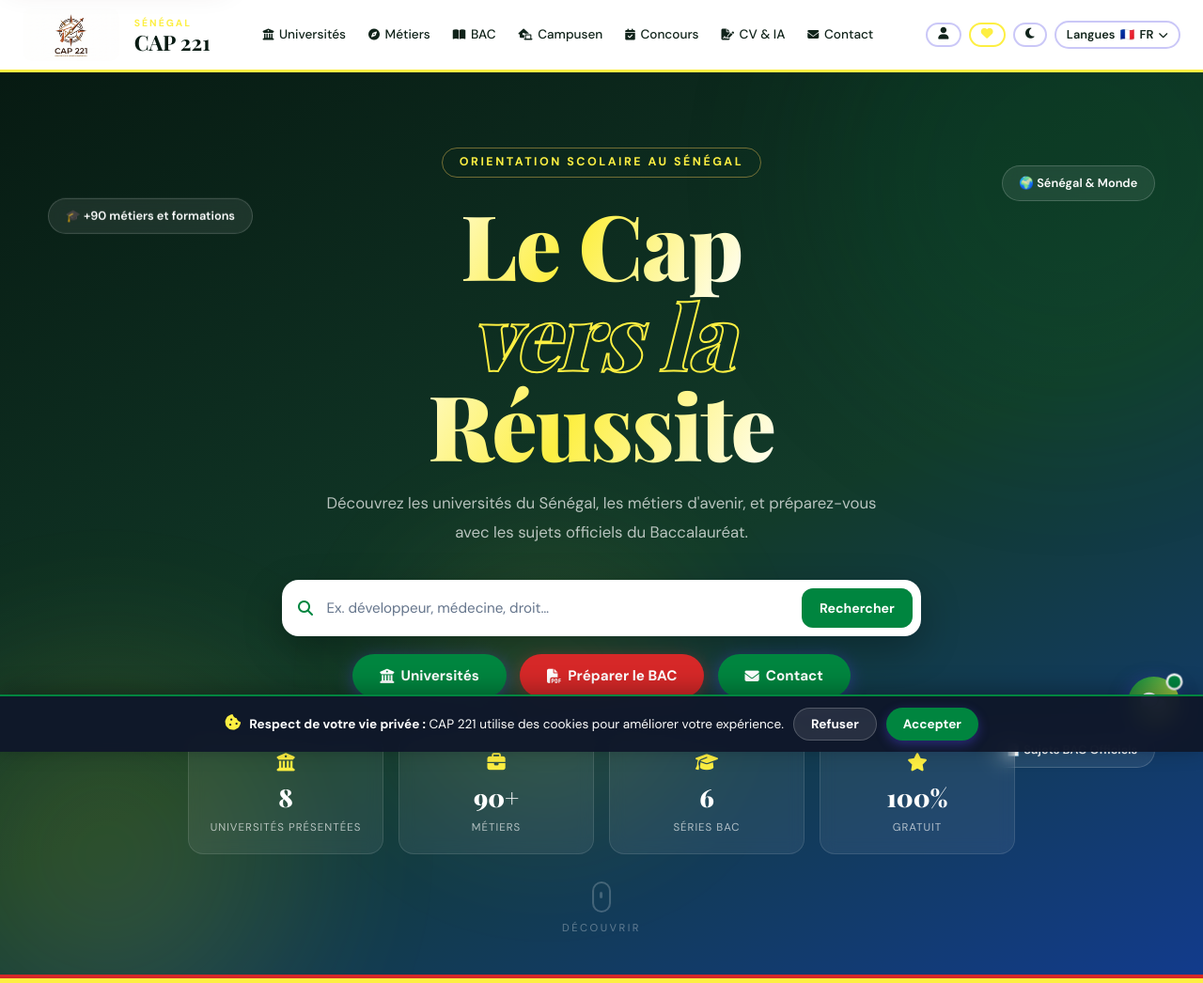
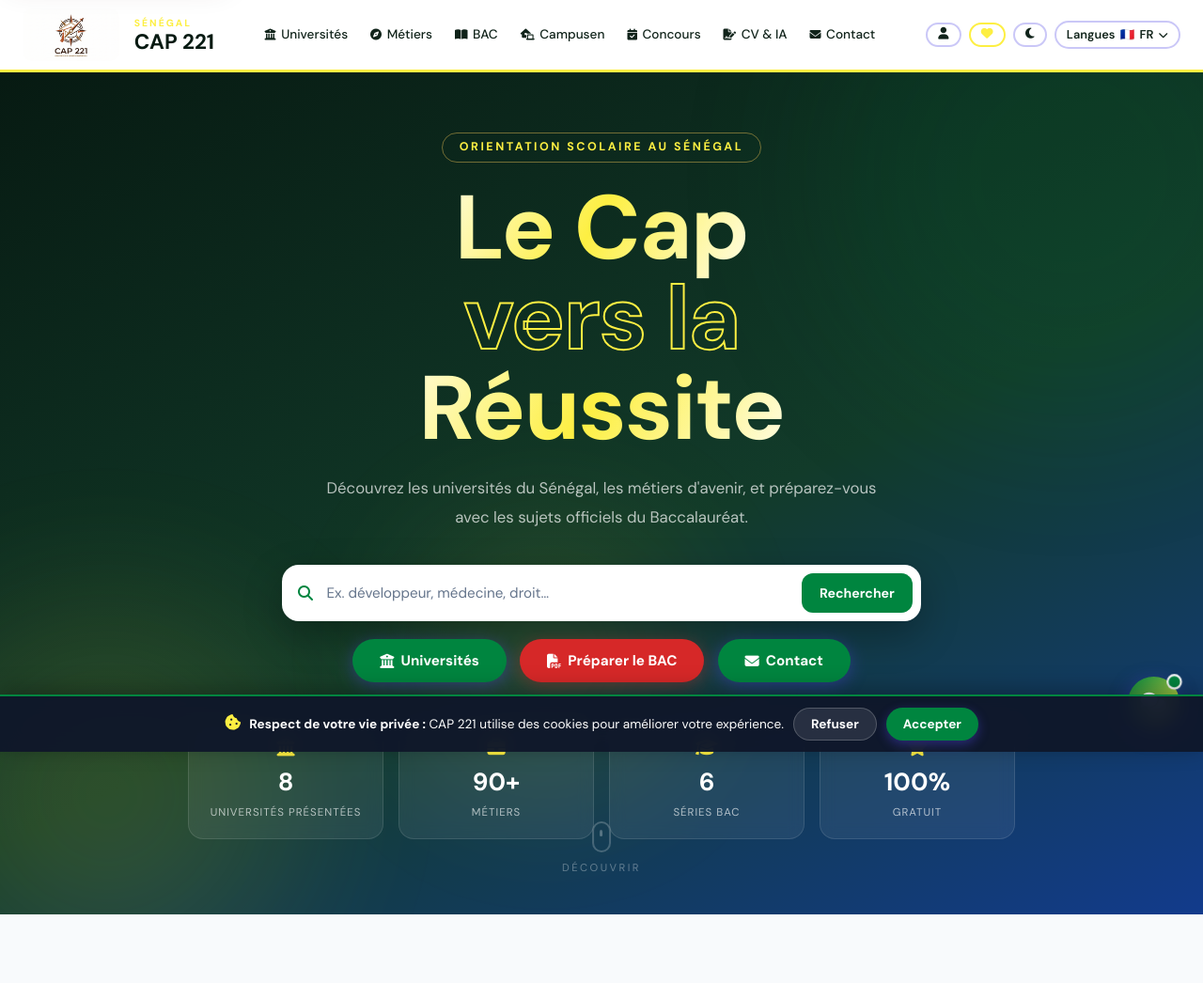
Before and after one commit to fallbadou15-collab/CAP-221, a website: page index.html in a window 1280 px wide. Shown: the top 1046 px of the page at 94% size. Drawn offline with nearby package versions, Linux system fonts and the light colour scheme.

Commit message:
Simplifie le design de la page d accueil
Remplace la typographie serif par une police sans-serif et retire les éléments décoratifs trop chargés du premier écran.

```diff
--- a/css/legal.css
+++ b/css/legal.css
@@ -13,7 +13,7 @@
 .legal-back{color:#fff;text-decoration:none;border:1px solid rgba(255,255,255,.45);border-radius:999px;padding:.55rem .9rem;font-weight:700}
 .legal-main{max-width:960px;margin:2rem auto;padding:0 1.25rem 3rem}
 .legal-hero{background:#fff;border:1px solid rgba(79,70,229,.18);border-radius:22px;padding:clamp(1.4rem,4vw,3rem);box-shadow:0 16px 45px rgba(15,23,42,.1);margin-bottom:1.5rem}
-.legal-hero h1{margin:0 0 .6rem;font-family:Georgia,serif;font-size:clamp(2rem,5vw,3.5rem);line-height:1.1;color:var(--brown)}
+.legal-hero h1{margin:0 0 .6rem;font-family:"DM Sans",Arial,sans-serif;font-size:clamp(2rem,5vw,3.5rem);line-height:1.1;color:var(--brown)}
 .legal-hero p{margin:0;color:var(--muted)}
 .legal-card{background:#fff;border-radius:16px;padding:1.35rem 1.5rem;margin:1rem 0;border-left:4px solid var(--primary);box-shadow:0 7px 24px rgba(15,23,42,.07)}
 .legal-card h2{margin:0 0 .5rem;font-size:1.2rem;color:var(--brown)}
--- a/css/style.css
+++ b/css/style.css
@@ -6,8 +6,8 @@
   --light:#F8FAFC;--white:#fff;
   --sujet:#123B8C;--corrige:#00853F;
   --gold:#FDEF42;--text:#10231A;--muted:#587064;
-  --fd:'Playfair Display',Georgia,serif;
-  --fb:'DM Sans',sans-serif;
+  --fd:'DM Sans',Arial,sans-serif;
+  --fb:'DM Sans',Arial,sans-serif;
   --radius:1rem;--radius-lg:2rem;
   --shadow:0 8px 32px rgba(62,39,35,.12);
   --shadow-lg:0 20px 60px rgba(62,39,35,.18);
@@ -75,7 +75,7 @@
 .reveal.visible{opacity:1;transform:translateY(0);}
 
 /* HERO */
-.hero{background:linear-gradient(155deg,#071A12 0%,#123B2A 55%,#123B8C 100%);min-height:100vh;position:relative;overflow:hidden;display:flex;flex-direction:column;align-items:center;justify-content:center;padding:5rem 1rem 8rem;text-align:center;width:100%;}
+.hero{background:linear-gradient(155deg,#071A12 0%,#123B2A 55%,#123B8C 100%);min-height:calc(100vh - 76px);position:relative;overflow:hidden;display:flex;flex-direction:column;align-items:center;justify-content:center;padding:4rem 1rem 5rem;text-align:center;width:100%;}
 .blob{position:absolute;border-radius:50%;filter:blur(90px);opacity:.12;pointer-events:none;animation:blobf 9s ease-in-out infinite;}
 .blob1{width:550px;height:550px;background:var(--primary);top:-180px;right:-150px;}
 .blob2{width:380px;height:380px;background:var(--accent);bottom:-80px;left:-100px;animation-delay:3s;}
@@ -86,10 +86,11 @@
 .fb2{top:11%;right:4%;animation-delay:2s;}
 .fb3{bottom:22%;right:4%;animation-delay:4s;}
 @keyframes badgef{0%,100%{transform:translateY(0)}50%{transform:translateY(-10px)}}
+.fbadge,.ticker-wrap{display:none;}
 .hero-content{position:relative;z-index:3;max-width:880px;width:100%;}
 .hero-eyebrow{display:inline-block;border:1px solid rgba(201,168,76,.55);color:var(--gold);padding:.28rem 1.1rem;border-radius:50px;font-size:.78rem;font-weight:700;letter-spacing:2.5px;text-transform:uppercase;margin-bottom:1.4rem;}
 .hero-title{font-family:var(--fd);font-size:clamp(2.5rem,8vw,6rem);font-weight:900;line-height:1;color:#fff;margin-bottom:1.3rem;letter-spacing:-1.5px;word-wrap:break-word;}
-.hero-title em{font-style:italic;color:transparent;-webkit-text-stroke:2px var(--accent);}
+.hero-title em{font-style:normal;color:transparent;-webkit-text-stroke:2px var(--accent);}
 .hero-sub{font-size:1.05rem;max-width:620px;margin:0 auto 2.2rem;color:rgba(255,255,255,.7);line-height:1.85;}
 .home-search{max-width:680px;margin:0 auto 1.2rem;display:grid;grid-template-columns:auto minmax(0,1fr) auto;align-items:center;gap:.7rem;padding:.5rem .5rem .5rem 1rem;background:#fff;border:1px solid rgba(255,255,255,.25);border-radius:18px;box-shadow:0 14px 40px rgba(0,0,0,.28);text-align:left;}
 .home-search>i{color:var(--primary);font-size:1rem;}
--- a/index.html
+++ b/index.html
@@ -66,7 +66,7 @@
     <link rel="preconnect" href="https://fonts.googleapis.com" />
     <link rel="preconnect" href="https://fonts.gstatic.com" crossorigin />
     <link
-      href="https://fonts.googleapis.com/css2?family=Playfair+Display:wght@400;700;900&family=DM+Sans:wght@300;400;500;600;700&display=swap"
+      href="https://fonts.googleapis.com/css2?family=DM+Sans:wght@300;400;500;600;700&display=swap"
       rel="stylesheet"
     />
     <link
```
